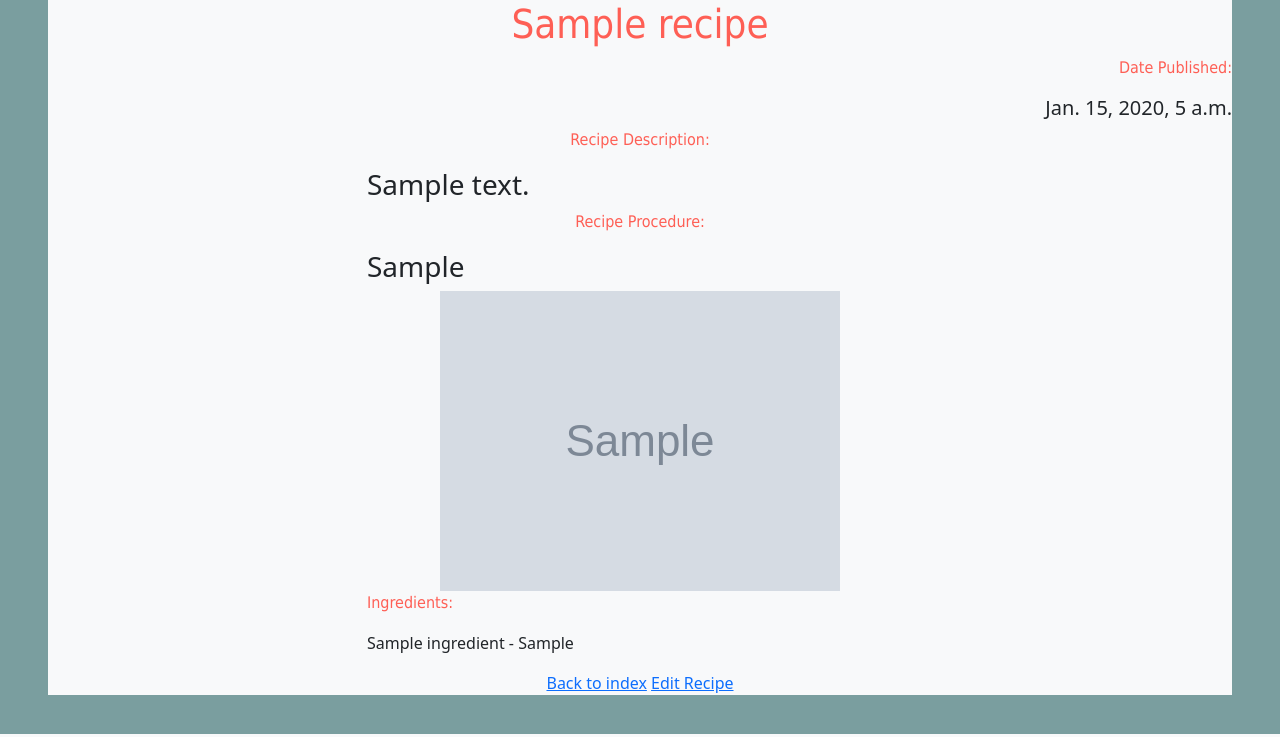
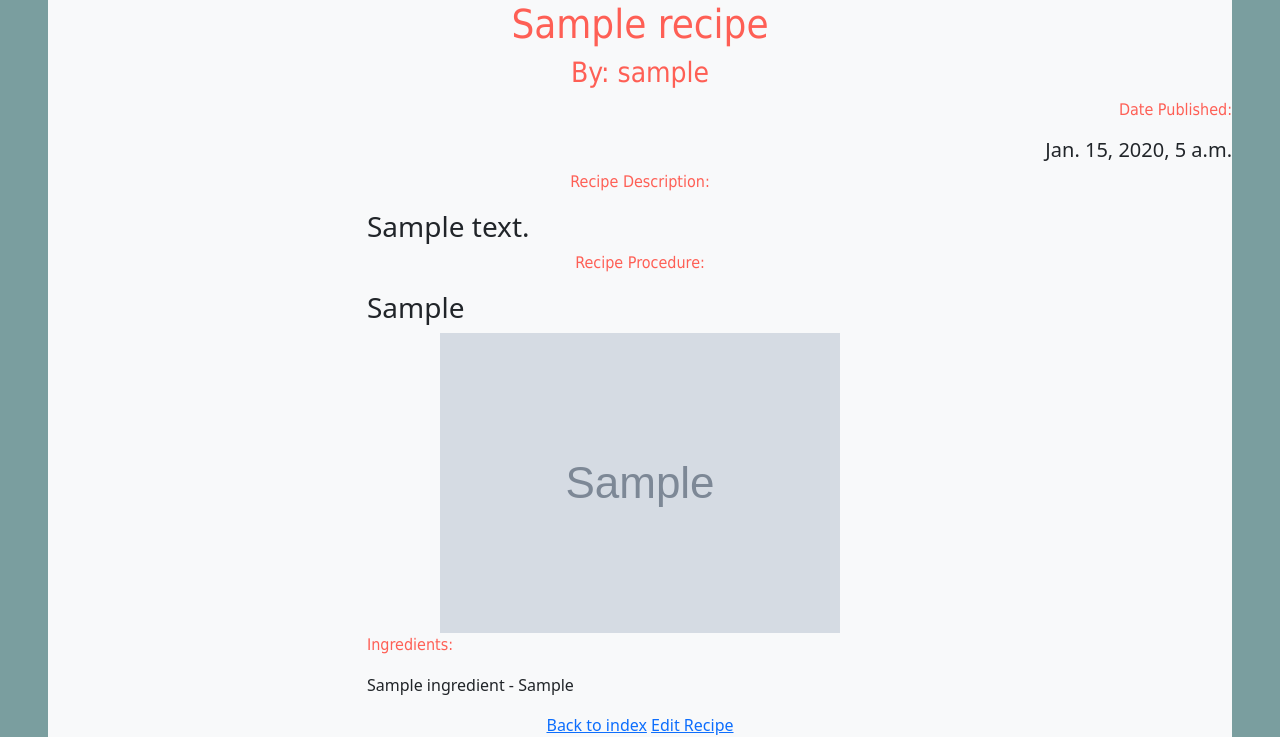
Before and after one commit to uva-cs3240-s22/group-project-A-04, a Django app: page /recipes/1/ in a window 1280 px wide. Shown: the part 66-803 px from the top of the page. Run offline with Django 4.2, Linux system fonts and the light colour scheme; tables that the repository leaves empty hold one stand-in row (values such as "Sample post"); grey boxes marked "Sample" are stand-in pictures; some libraries are stand-ins or nearby versions.

Commit message:
Add author to detail page

```diff
--- a/recipes/templates/recipes/detail.html
+++ b/recipes/templates/recipes/detail.html
@@ -4,6 +4,7 @@
 <div class = "bg-light">
 <div class="text-center">
     <h1 style = "color: #FE5F55; font-family: Tahoma; text-align: center;">{{ recipe.recipe_name }}</h1>
+    <h3 style = "color: #FE5F55; font-family: Tahoma; text-align: center;">By: {{ recipe.author }}</h3>
 </div>
 <div class="text-end">
     <p style = "color: #FE5F55; font-family: Tahoma;"> Date Published: </p>
```
